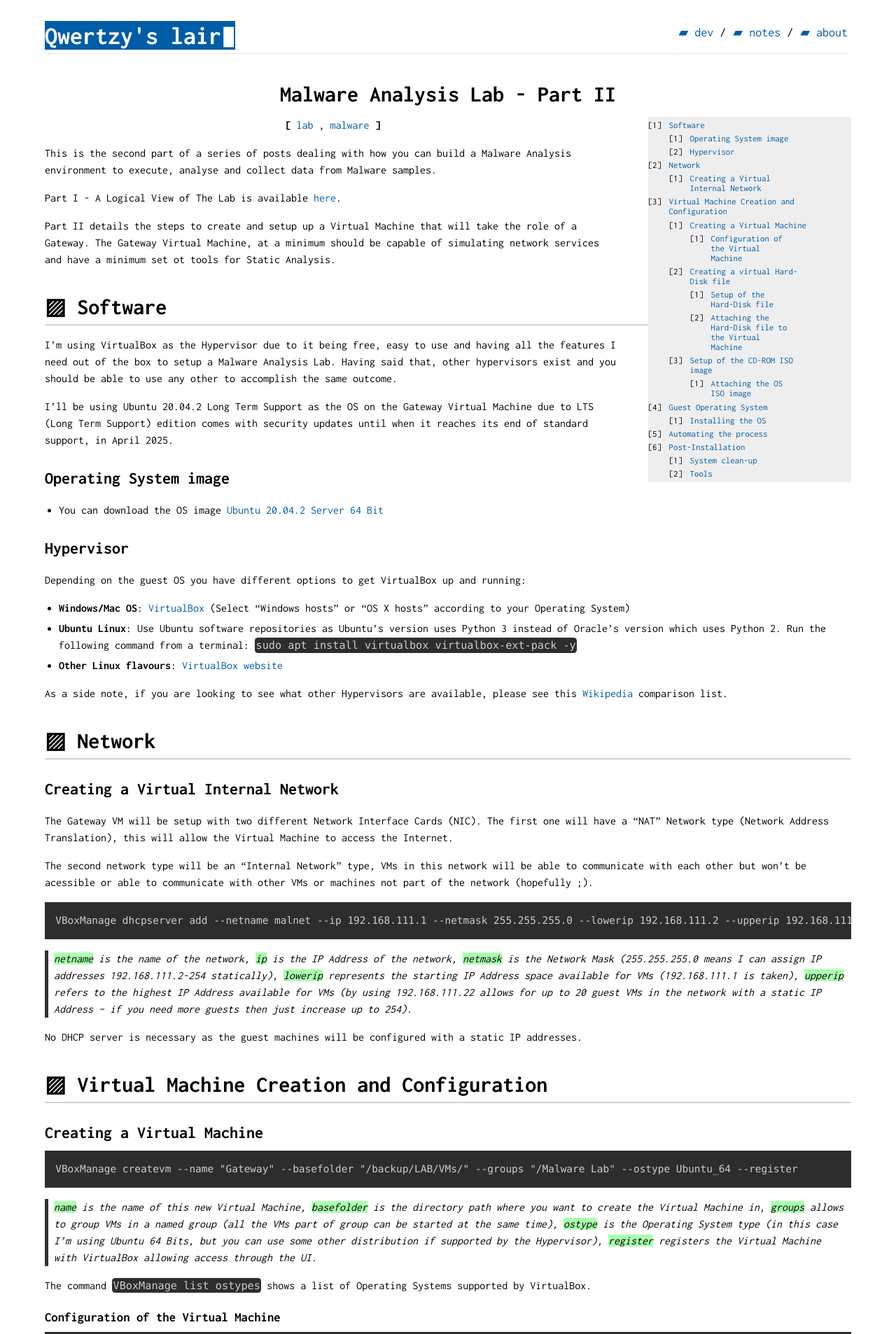
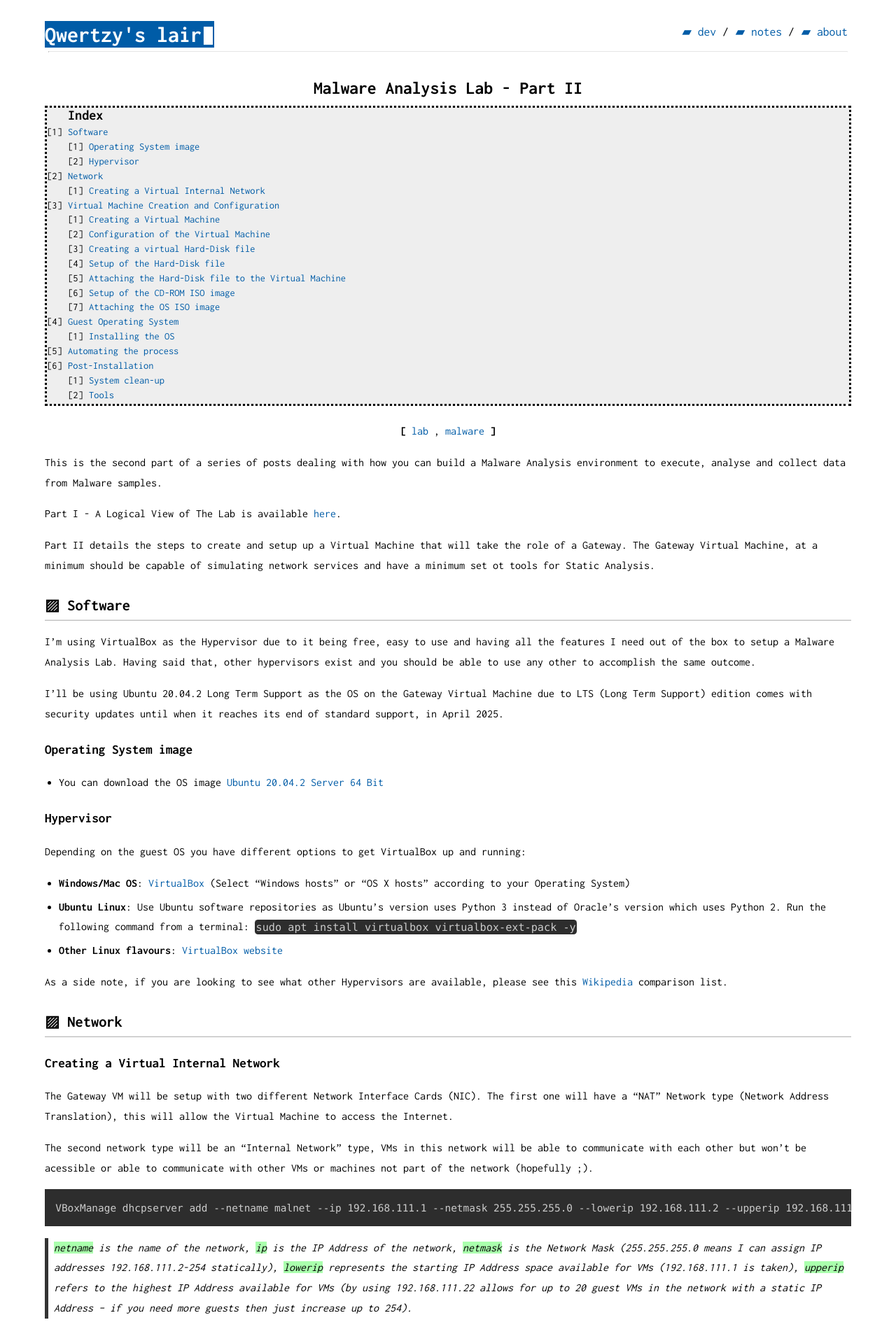
Before and after one commit to qwertzy-antonio-godinho/qwertzy-antonio-godinho.github.io, a Jekyll site: the page built from _posts/2021-02-08-Malware-Lab-Part-II.md, in a window 1280 px wide. Shown: the top 1906 px of the page at 70% size. Built offline with Jekyll 4.4.1, drawn with Linux system fonts in a browser that asks for light colours; comment, search, counter and statistics services are not loaded.

Commit message:
css fixes

```diff
--- a/_posts/2021-02-08-Malware-Lab-Part-II.md
+++ b/_posts/2021-02-08-Malware-Lab-Part-II.md
@@ -1,7 +1,7 @@
 ---
 layout: post
 title: Malware Analysis Lab - Part II
-subtitle: The Gateway Machine
+subtitle: The Gateway machine
 tags: [lab, malware]
 ---
 
@@ -64,7 +64,7 @@ No DHCP server is necessary as the guest machines will be configured with a stat
 
 The command <code class="language-terminal">VBoxManage list ostypes</code> shows a list of Operating Systems supported by VirtualBox.
 
-### Configuration of the Virtual Machine
+## Configuration of the Virtual Machine
 
 <pre><code class="language-terminal">VBoxManage modifyvm "Gateway" --memory 4096 --vram 128 --nic1 nat --nic2 intnet --intnet2 "malnet" --nicpromisc2 allow-vms --cpus 4 --graphicscontroller vboxsvga --bioslogodisplaytime 0</code></pre>
 
@@ -88,7 +88,7 @@ The command <code class="language-terminal">VBoxManage list ostypes</code> shows
 <span class="highlight-green">size</span> is the size of the virtual Hard-Disk (you can set the value to a big size, it doesn't mean the virtual Hard-Disk file will occupy 100 Giga-bytes at creation but it is allowed to grow up to 100 Giga-bytes as more data is saved on the virtual Hard-Disk file),
 <span class="highlight-green">format</span> "VDI" as the Hard-Disk file format.
 
-### Setup of the Hard-Disk file
+## Setup of the Hard-Disk file
 
 <pre><code class="language-terminal">VBoxManage storagectl "Gateway" --name "SATA Controller" --add sata --controller IntelAhci</code></pre>
 
@@ -97,7 +97,7 @@ The command <code class="language-terminal">VBoxManage list ostypes</code> shows
 <span class="highlight-green">add</span> refers to the Storage Device type "SATA",
 <span class="highlight-green">controller</span> sets the Storage Device controller type as "IntelAHCI".
 
-### Attaching the Hard-Disk file to the Virtual Machine
+## Attaching the Hard-Disk file to the Virtual Machine
 
 <pre><code class="language-terminal">VBoxManage storageattach "Gateway" --storagectl "SATA Controller" --port 0 --device 0 --type hdd --medium "/backup/LAB/VMs/Gateway/Gateway.vdi"</code></pre>
 
@@ -116,7 +116,7 @@ The command <code class="language-terminal">VBoxManage list ostypes</code> shows
 <span class="highlight-green">name</span> is the name of the Storage Device,
 <span class="highlight-green">add</span> refers to the Storage Device type "IDE",
 
-### Attaching the OS ISO image
+## Attaching the OS ISO image
 
 <pre><code class="language-terminal">VBoxManage storageattach "Gateway" --storagectl IDE --port 0 --device 0 --type dvddrive --medium "/backup/LAB/ISOs/ubuntu-20.04-live-server-amd64.iso"</code></pre>
 
--- a/css/main.scss
+++ b/css/main.scss
@@ -59,14 +59,14 @@ hr {
     margin-left: 20px;
   }
   li {
-    font-size: 18px;
+    font-size: 1.1em;
     list-style-type: none;
     margin: 0 5px 0 5px;
   }
 
   padding: 30px 0 20px 0;
   .site-title {
-    font-size: 36px;
+    font-size: 2.0em;
     display: inline-block;
     font-weight: bold;
     color: $background;
@@ -83,7 +83,7 @@ hr {
   .title {
     max-width: 500px;
     display: inline-block;
-    font-size: 24px;
+    font-size: 1.2em;
   }
   .details {
     @extend .pull-right;
@@ -106,7 +106,7 @@ hr {
 
 .page-title {
   text-align: center;
-  font-size: xx-large;
+  font-size: 1.6em;
   font-weight: bold;
   line-height: 2;
 }
@@ -224,7 +224,19 @@ hr {
 // --------------------------------------------------------------------------------
 
 .content {
-  line-height: 1.5;
+  line-height: 1.8;
+  h1 {
+    font-size: 1.4em;
+  }
+  h2 {
+    font-size: 1.2em;
+  }
+  h3 {
+    font-size: 1em;
+  }
+  h4 {
+    font-size: 0.8em;
+  }
   h1,
   h2,
   h3,
@@ -322,7 +334,7 @@ hr {
 }
 
 table {
-  margin: 15px 0;
+  margin: 10px 0;
   border-collapse: collapse;
   width: 100%;
   padding: 0;
@@ -338,16 +350,19 @@ table tr:nth-child(2n) {
 }
 table tr th {
   font-weight: bold;
+  background-color: $accent;
+  color: $background;
   border: 1px solid #cccccc;
   text-align: left;
   margin: 0;
-  padding: 6px 13px;
+  padding: 3px 12px;
 }
 table tr td {
+  font-size: 0.9em;
   border: 1px solid #cccccc;
   text-align: left;
   margin: 0;
-  padding: 6px 13px;
+  padding: 3px 12px;
 }
 table tr th :first-child,
 table tr td :first-child {
@@ -361,18 +376,22 @@ table tr td :last-child {
 // TOC
 // --------------------------------------------------------------------------------
 
+.table-of-contents:before {
+  content: "Index";
+  font-weight: bold;
+  font-size: 1.4em;
+}
 .table-of-contents {
+  border-style: dotted;
+  margin: 0em 0em 1.5em 0em;
   line-height: 1.1;
-  float: right;
-  width: 20%;
   background: #eee;
-  font-size: 0.8em;
-  padding: 1em 2em;
-  margin: 0 0 2em 3em;
+  font-size: 0.9em;
 }
 .table-of-contents ul {
+  margin: 0em 0em 0em 2em;
   padding: 0;
 }
 .table-of-contents li {
-  margin: 0 0 0.25em 0;
+  padding: 0;
 }
--- a/index.html
+++ b/index.html
@@ -2,7 +2,7 @@
 layout: default
 ---
 
-<i><div id="app"></div></i>
+<div id="app"></div>
 <script src="{{ site.url }}{{ site.baseurl}}/js/core.js"></script>
 <script>
   var app = document.getElementById("app");
@@ -16,7 +16,7 @@ layout: default
     .deleteChars(13)
     .typeString("<strong>(mis)adventures </strong>")
     .pauseFor(700)
-    .typeString("of a malware analyst wanna be!")
+    .typeString("of a Malware analyst wanna be!")
     .start();
 </script>
 
```
Also changed, not shown: _posts/2021-02-01-Malware-Lab-Part-I.md (+1 -1 lines).
